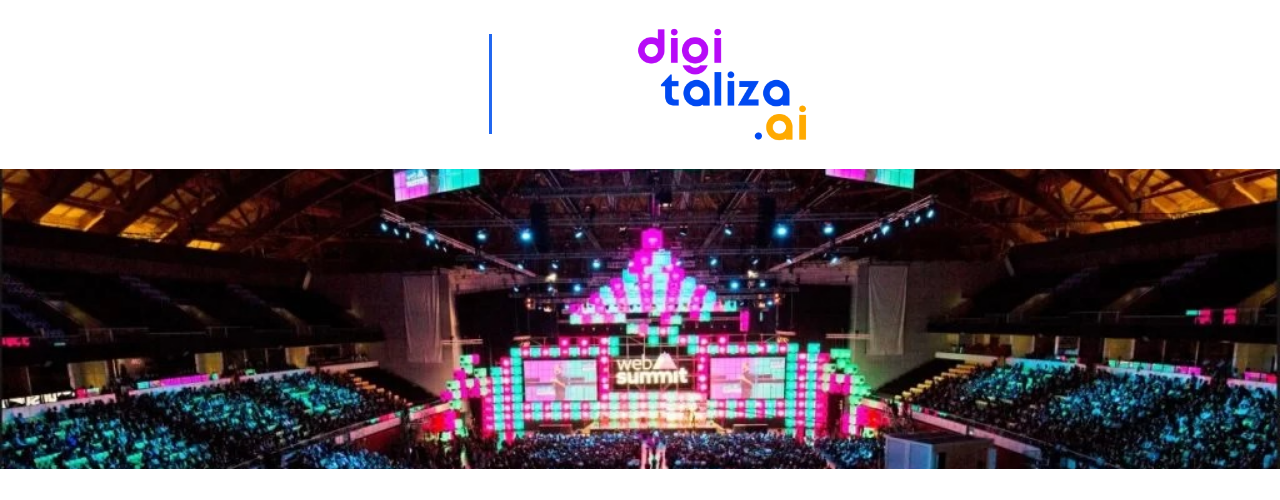
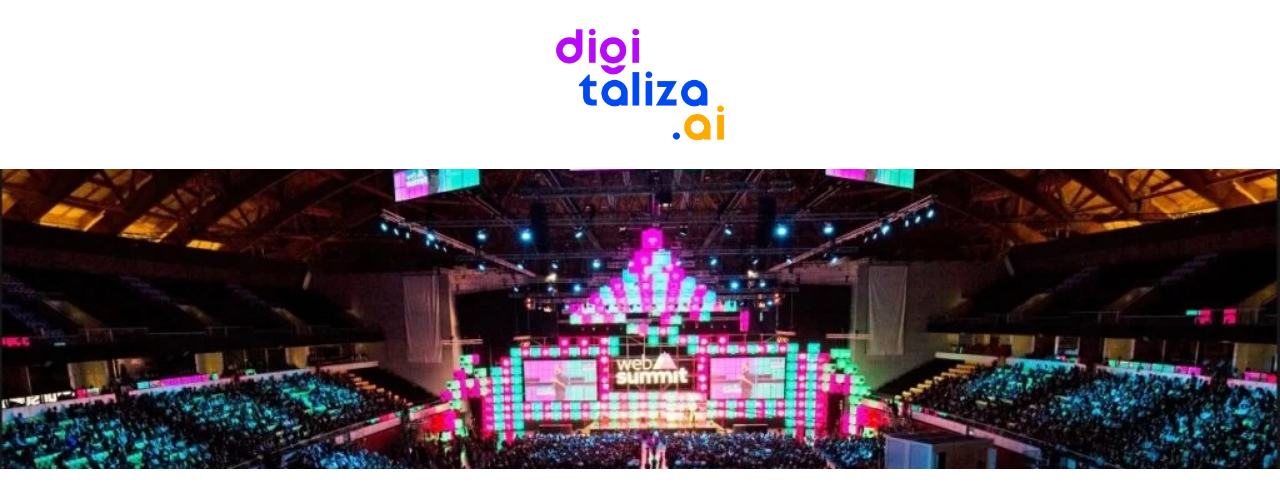
Before and after one commit to kenedy-gomes/digi-claro, a plain HTML site: page index.html in a window 1280 px wide. Shown: the top 500 px of the page. Drawn offline with Linux system fonts and the light colour scheme.

Commit message:
retirei o vertical line

```diff
--- a/index.html
+++ b/index.html
@@ -13,7 +13,7 @@
                 <!-- Logos -->
                 <div class="img">
                    <!--<img class="img-claro" src="./img/claro.png" alt="img-claro">-->
-                    <div class="vertical-line"></div>
+                   <!--<div class="vertical-line"></div>-->
                     <img class="img-digitalizaai" src="./img/digitalizaai.png" alt="img-digitalizaai">
                 </div>
 
```
